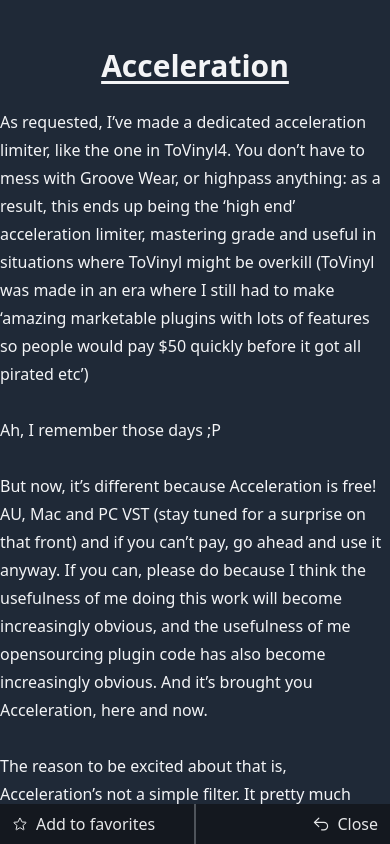
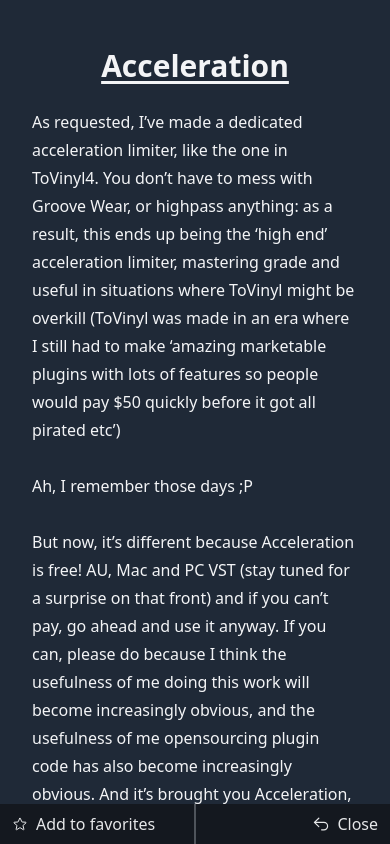
Before and after one commit to ajboni/airwindows-cheatsheet, a React (Vite) app: page / in a window 390 px wide. Both pictures are taken after a click on the element 194 px from the left and 443 px from the top of the page. Built offline with nearby package versions, Linux system fonts and the light colour scheme.

Commit message:
Fix padding on mobile view.

```diff
--- a/src/components/filter.jsx
+++ b/src/components/filter.jsx
@@ -33,10 +33,10 @@
           type="search"
           value={search}
           onChange={(e) => setSearch(e.target.value)}
-          className="w-11/12 bg-gray-700 py-1.5 pl-10 text-gray-200 px-3 rounded-md border-0 focus:outline-none"
+          className="w-5/6  bg-gray-700 py-1.5 pl-10 text-gray-200 px-3 rounded-md border-0 focus:outline-none"
           placeholder="Search by name or description..."
         ></input>
-        <button className="w-1/12 cursor-pointer bg-gray-700 rounded-md hover:bg-gray-600" onClick={() => setSearch("")}>
+        <button className="w-1/6 cursor-pointer bg-gray-700 rounded-md hover:bg-gray-600" onClick={() => setSearch("")}>
           Clear
         </button>
       </div>
--- a/src/components/pluginList.jsx
+++ b/src/components/pluginList.jsx
@@ -67,12 +67,16 @@
             return (
               <div
                 key={index}
-                className={`px-4 md:px-2 py-4 md:py-1 flex-col flex md:flex-row gap-2 md:gap-8 ${selectedBg} ${zebraBg} cursor-pointer hover:opacity-90`}
+                className={`relative px-4 md:px-2 py-2 md:py-1 flex-col flex md:flex-row gap-2 md:gap-8 ${selectedBg} ${zebraBg} cursor-pointer hover:opacity-90`}
                 onClick={() => setSelectedPlugin(plugin)}
               >
                 <div className={`min-w-[20ch] font-bold text-gray-50  text-sm`}>{highlightSearch(plugin.name)}</div>
                 <div className="text-sm flex-grow leading-6">{highlightSearch(plugin.shortDescription)}</div>
-                {filter === "All" && <div className="text-xs flex-shrink-0 text-right italic">{plugin.category}</div>}
+                {filter === "All" && (
+                  <div className="text-xs flex-shrink-0 text-right italic md:relative absolute right-2 top-2">
+                    {plugin.category}
+                  </div>
+                )}
               </div>
             );
           })}
@@ -100,7 +104,7 @@
 
       {/* Mobile */}
       {selectedPlugin && (
-        <div className="w-screen h-screen md:hidden absolute top-0 bottom-0 left-0 right-0 z-40  bg-gray-800  whitespace-pre-wrap flex flex-col gap-6 pt-12 pb-24 overflow-auto">
+        <div className="p-8 w-screen h-screen md:hidden absolute top-0 bottom-0 left-0 right-0 z-40  bg-gray-800  whitespace-pre-wrap flex flex-col gap-6 pt-12 pb-24 overflow-auto">
           <div className="prose mx-auto text-gray-100 font-bold text-3xl underline underline-offset-4 break-words ">
             {selectedPlugin?.name || "Airwindopedia"}
           </div>
```
Also changed, not shown: 1 other file (tests, documents, lock files or other folders).
